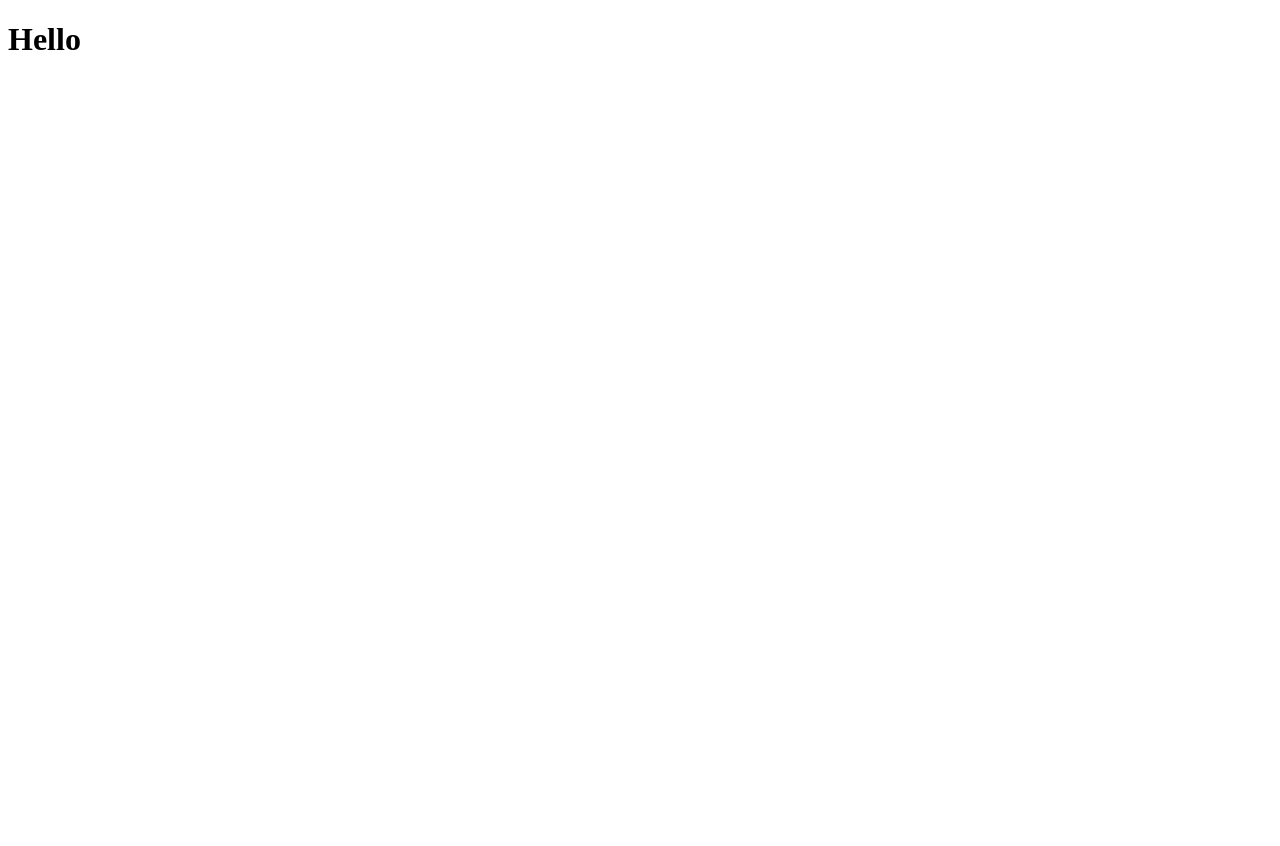
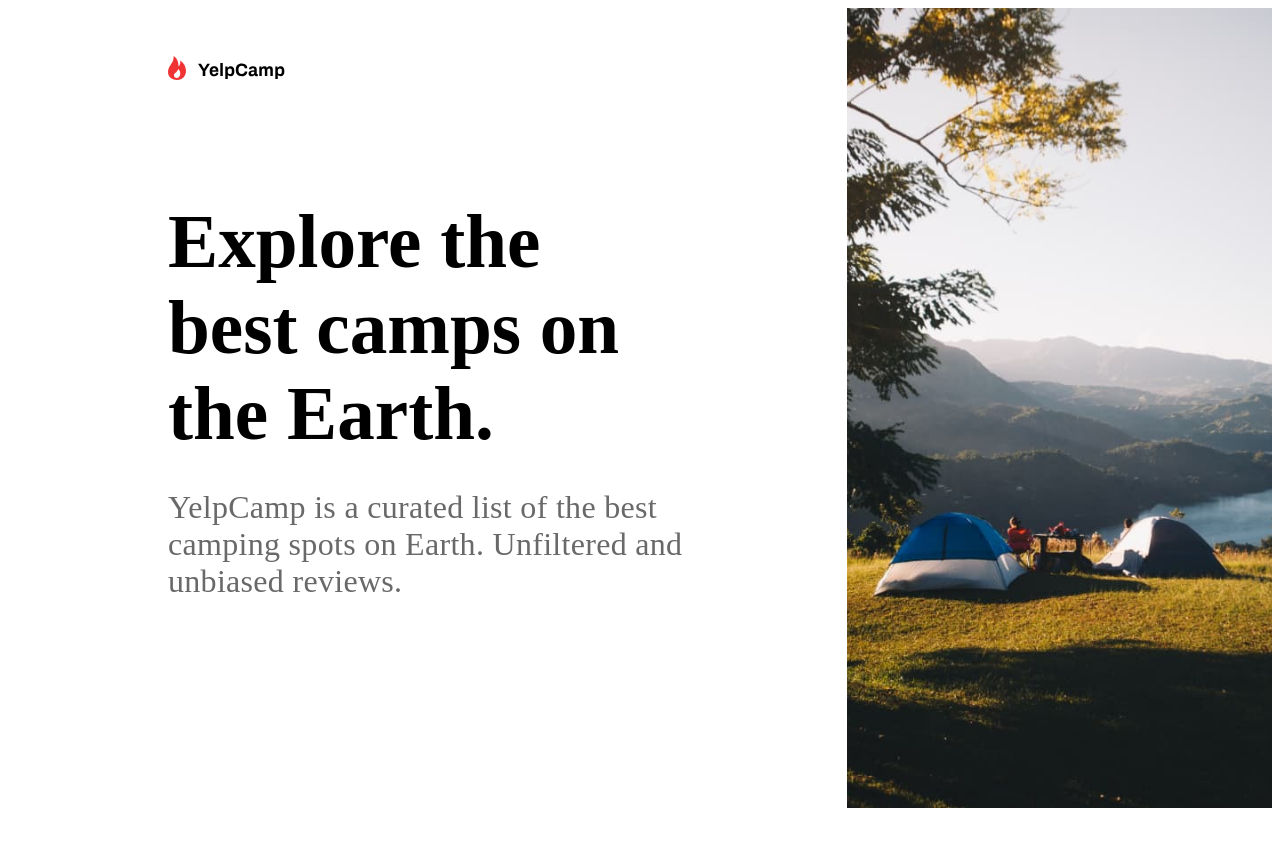
Before and after one commit to ChristianRL23/yelp-camp, a React (Create React App) app: page / in a window 1280 px wide. Shown: the top 846 px of the page. Before the commit the page ends 800 px from the top, so only its background shows below. Built offline with nearby package versions, Linux system fonts and the light colour scheme.

Commit message:
Create and add content to the Landing layout.

```diff
--- a/src/App.js
+++ b/src/App.js
@@ -1,7 +1,8 @@
 import './App.scss';
+import LandingPage from './layouts/LandingPage/LandingPage';
 
 function App() {
-  return <h1>Hello</h1>;
+  return <LandingPage />;
 }
 
 export default App;
--- /dev/null
+++ b/src/_shared.scss
@@ -0,0 +1,10 @@
+@mixin layoutPadding {
+  padding: 3rem 10rem;
+}
+
+@mixin paragraph($fontSize) {
+  color: #696969;
+  font-size: #{$fontSize}rem;
+  letter-spacing: 0.3px;
+  font-weight: 300;
+}
--- /dev/null
+++ b/src/layouts/LandingPage/LandingPage.jsx
@@ -0,0 +1,26 @@
+import './LandingPage.scss';
+import logo from './Logo.svg';
+
+const LandingPage = () => {
+  return (
+    <section className="landing-page">
+      <div className="landing-page__left">
+        <header className="landing-page__left__header">
+          <img src={logo} alt="Company logo" />
+        </header>
+        <div className="landing-page__left__welcome-text">
+          <h2 className="landing-page__left__welcome-text__title">
+            Explore the best camps on the Earth.
+          </h2>
+          <p className="landing-page__left__welcome-text__paragraph">
+            YelpCamp is a curated list of the best camping spots on Earth.
+            Unfiltered and unbiased reviews.
+          </p>
+        </div>
+      </div>
+      <div className="landing-page__right" />
+    </section>
+  );
+};
+
+export default LandingPage;
--- /dev/null
+++ b/src/layouts/LandingPage/LandingPage.scss
@@ -0,0 +1,35 @@
+@use './../../shared' as s;
+
+.landing-page {
+  display: flex;
+  height: 100vh;
+
+  &__left {
+    @include s.layoutPadding;
+    width: 55%;
+    height: 100%;
+
+    &__header {
+      margin-bottom: 7rem;
+    }
+
+    &__welcome-text {
+      &__title {
+        font-size: 4.7rem;
+        margin-bottom: 1.3rem;
+      }
+
+      &__paragraph {
+        @include s.paragraph(2);
+      }
+    }
+  }
+
+  &__right {
+    background-image: url('./Hero-Image.jpg');
+    width: 45%;
+    height: 100%;
+    background-size: cover;
+    background-position: center;
+  }
+}
```
Also changed, not shown: src/layouts/LandingPage/Hero-Image.jpg (added), src/layouts/LandingPage/Logo.svg (added).
